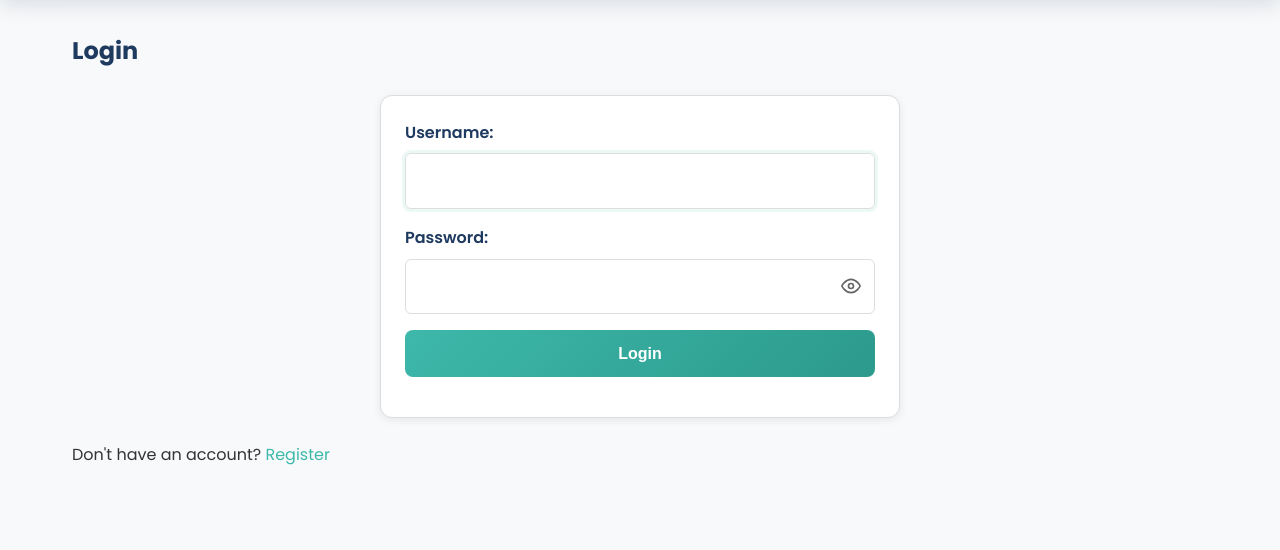
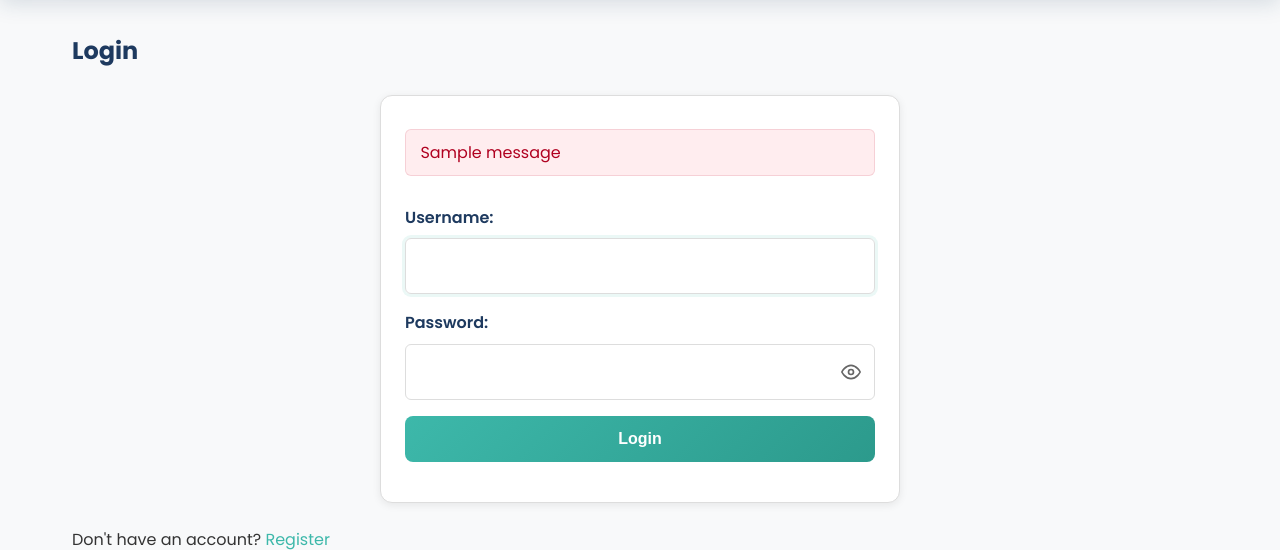
Before and after one commit to NeuroDeepDev/campusfind, a Django app: page /accounts/login/ in a window 1280 px wide. Shown: the part 204-754 px from the top of the page. Run offline with Django 4.2, Linux system fonts and the light colour scheme; tables that the repository leaves empty hold one stand-in row (values such as "Sample post"); one stand-in notice (Sample message) is shown.

Commit message:
fixed unregisterd login issue

```diff
--- a/core/templates/login.html
+++ b/core/templates/login.html
@@ -3,6 +3,18 @@
   <h2>Login</h2>
   <form method="post" class="auth-form">
     {% csrf_token %}
+
+    {% if messages %}
+      <ul class="form-messages">
+        {% for message in messages %}
+          <li class="message {{ message.tags }}">{{ message|safe }}</li>
+        {% endfor %}
+      </ul>
+    {% endif %}
+
+    {% if form.non_field_errors %}
+      <div class="field-errors">{{ form.non_field_errors }}</div>
+    {% endif %}
 
     <div class="form-row">
       {{ form.username.label_tag }}
--- a/core/views.py
+++ b/core/views.py
@@ -11,6 +11,7 @@ from django.contrib.auth.models import User
 from django.shortcuts import HttpResponse
 from django.views import View
 from django.contrib import messages
+from django.utils.safestring import mark_safe
 
 
 def home(request):
@@ -114,6 +115,17 @@ def login_view(request):
             user = form.get_user()
             login(request, user)
             return redirect('profile')
+        else:
+            # Provide clearer feedback when the username does not exist
+            username = request.POST.get('username')
+            if username:
+                try:
+                    User.objects.get(username=username)
+                except User.DoesNotExist:
+                    msg = mark_safe(
+                        'User not found. This account is not registered. '
+                        '<a href="/accounts/register/">Register here</a>.')
+                    messages.error(request, msg)
     else:
         form = AuthenticationForm()
     return render(request, 'login.html', {'form': form})
--- a/static/style.css
+++ b/static/style.css
@@ -775,6 +775,26 @@ form .password-wrapper input {
   padding-right: 52px !important;
 }
 
+/* Messages shown in forms (errors, info) */
+.form-messages {
+  list-style: none;
+  padding: 0.6rem 0;
+  margin: 0 0 0.8rem 0;
+}
+.form-messages .message {
+  padding: 0.6rem 0.9rem;
+  border-radius: 6px;
+  margin-bottom: 0.4rem;
+  background: rgba(255, 235, 238, 0.9);
+  color: #b00020;
+  border: 1px solid rgba(176, 0, 32, 0.12);
+}
+.form-messages .message.info {
+  background: rgba(232, 245, 253, 0.9);
+  color: #0b63a8;
+  border: 1px solid rgba(11, 99, 168, 0.12);
+}
+
 /* Hero Section */
 .hero {
   text-align: center;
```
